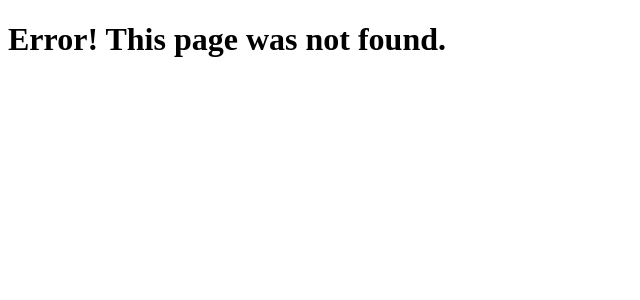
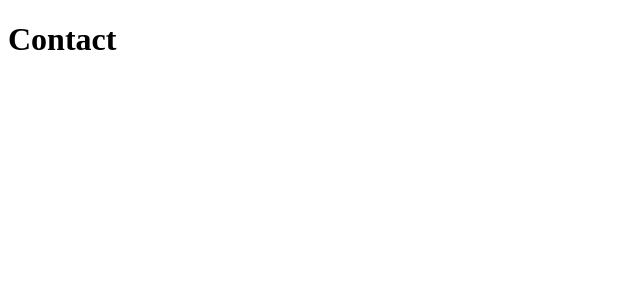
Before and after one commit to kduprey/kentonduprey-site, a Next.js app: page /components/Contact in a window 1280 px wide. Before the commit this address had no page. Shown: the top 300 px of the page, without its empty margins (0-640 px from the left). Built offline with nearby package versions, Linux system fonts and the light colour scheme.

Commit message:
added contact component

```diff
--- /dev/null
+++ b/pages/components/Contact.js
@@ -0,0 +1,9 @@
+const Contact = (props) => {
+	return (
+		<div>
+			<h1 className="text-5xl font-bold text-center py-3">Contact</h1>
+		</div>
+	);
+};
+
+export default Contact;
```
